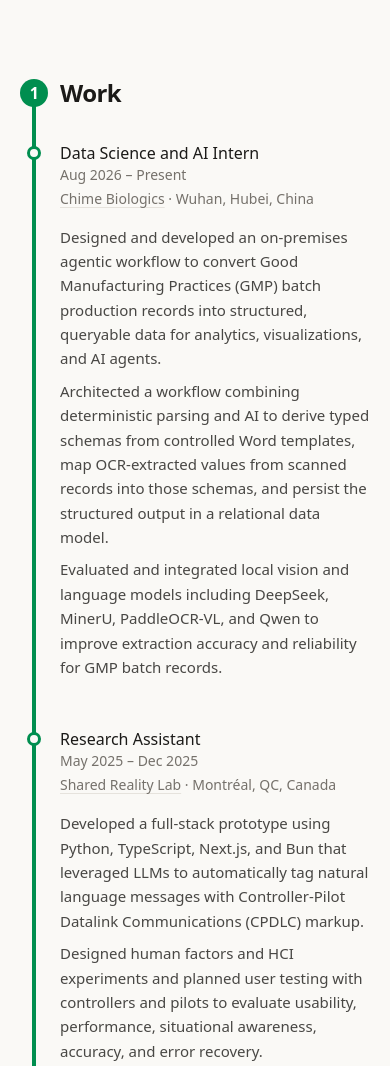
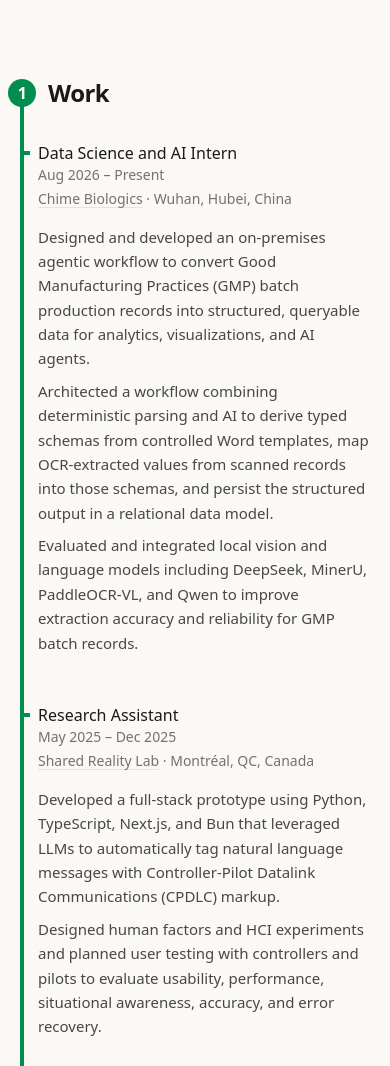
Before and after one commit to flyme2bluemoon/flyme2bluemoon.github.io, an Astro site: page / in a window 390 px wide. Shown: the part 748-1814 px from the top of the page. Built offline with nearby package versions, Linux system fonts and the light colour scheme; Astro itself is replaced by a stand-in of ours.

Commit message:
Compact transit lines on phones and drop the current-stop marker

```diff
--- a/src/components/Entry.astro
+++ b/src/components/Entry.astro
@@ -3,20 +3,18 @@
 // The `meta` slot fills the right side of the title row (dates, links); the `subtitle`
 // slot can replace the plain-text subtitle when it needs links. Set `inlineMeta` to place
 // short meta (e.g. an icon) right after the title instead of at the far side of the row.
-// Set `current` for the entry happening now; a TransitLine marks it as the train's stop.
 interface Props {
   title: string;
   href?: string;
   subtitle?: string;
   points: string[];
   inlineMeta?: boolean;
-  current?: boolean;
 }
 
-const { title, href, subtitle, points, inlineMeta = false, current = false } = Astro.props;
+const { title, href, subtitle, points, inlineMeta = false } = Astro.props;
 ---
 
-<li data-current={current || undefined}>
+<li>
   <div
     class:list={[
       "flex",
--- a/src/components/TransitLine.astro
+++ b/src/components/TransitLine.astro
@@ -1,7 +1,8 @@
 ---
 // A Work or Projects section drawn as a metro line, in the style of Montréal's STM: a numbered
 // route bullet beside the heading, and a coloured track running down from it through a
-// station for each Entry. An Entry marked `current` is the stop the train is at.
+// station for each Entry. On phones the line turns compact, London Underground-style: the
+// track hugs the left edge and stations are ticks, so the entries keep as much width as possible.
 interface Props {
   id: string;
   title: string;
@@ -16,9 +17,10 @@ const List = ordered ? "ol" : "ul";
 
 <section id={id} class="mt-20 scroll-mt-8" style={`--line: ${color}`}>
   <h2 class="mb-8 flex items-center gap-3 text-2xl font-semibold tracking-tight">
-    {/* Sits above the track, which starts behind its centre. */}
+    {/* Sits above the track, which starts behind its centre. On phones it hangs into the page
+         padding so its centre lines up with the compact track. */}
     <span
-      class="relative z-10 grid size-7 shrink-0 place-items-center rounded-full bg-(--line) text-base font-bold text-white"
+      class="relative z-10 -ml-3 grid sm:ml-0 size-7 shrink-0 place-items-center rounded-full bg-(--line) text-base font-bold text-white"
       aria-hidden="true"
     >
       {number}
@@ -33,17 +35,25 @@ const List = ordered ? "ol" : "ul";
 <style>
   .line {
     /* Space between stations, the track's centre from the left edge (the bullet's centre),
-       and each station's height: the middle of the entry title's first line. */
+       each station's height (the middle of the entry title's first line), and the text inset. */
     --gap: 3rem;
-    --track-x: 0.875rem;
+    --track-x: 0.125rem;
     --stop-y: 0.75rem;
     --track: 4px;
     --dot: 0.875rem;
+    --inset: 1.125rem;
 
     position: relative;
     display: flex;
     flex-direction: column;
     gap: var(--gap);
+  }
+
+  @media (width >= 40rem) {
+    .line {
+      --track-x: 0.875rem;
+      --inset: 2.5rem;
+    }
   }
 
   /* Track from the route bullet down to the first station. The bullet's centre is the
@@ -60,7 +70,7 @@ const List = ordered ? "ol" : "ul";
 
   .line > :global(li) {
     position: relative;
-    padding-left: 2.5rem;
+    padding-left: var(--inset);
   }
 
   /* Track from each station to the next one. */
@@ -80,32 +90,27 @@ const List = ordered ? "ol" : "ul";
     background: linear-gradient(var(--line) calc(100% - 6rem), transparent);
   }
 
-  /* The station. */
+  /* The station: on phones, a short tick off the right of the track. */
   .line > :global(li)::after {
     content: "";
     position: absolute;
-    top: calc(var(--stop-y) - var(--dot) / 2);
-    left: calc(var(--track-x) - var(--dot) / 2);
-    width: var(--dot);
-    height: var(--dot);
-    border: 3px solid var(--line);
-    border-radius: 50%;
-    background: var(--color-paper);
+    top: calc(var(--stop-y) - var(--track) / 2);
+    left: calc(var(--track-x) + var(--track) / 2);
+    width: 0.375rem;
+    height: var(--track);
+    background: var(--line);
   }
 
-  /* The current stop blinks like the one on a train's route map. */
-  @media (prefers-reduced-motion: no-preference) {
-    .line > :global(li[data-current])::after {
-      animation: arriving 2s ease-out infinite;
-    }
-  }
-
-  @keyframes arriving {
-    from {
-      box-shadow: 0 0 0 0 color-mix(in srgb, var(--line) 55%, transparent);
-    }
-    to {
-      box-shadow: 0 0 0 0.625rem transparent;
+  /* Wider, a ring on the track. */
+  @media (width >= 40rem) {
+    .line > :global(li)::after {
+      top: calc(var(--stop-y) - var(--dot) / 2);
+      left: calc(var(--track-x) - var(--dot) / 2);
+      width: var(--dot);
+      height: var(--dot);
+      border: 3px solid var(--line);
+      border-radius: 50%;
+      background: var(--color-paper);
     }
   }
 </style>
--- a/src/pages/index.astro
+++ b/src/pages/index.astro
@@ -74,7 +74,7 @@ const work = [
   <TransitLine id="work" title="Work" number={1} color="#008e4f" ordered>
     {
       work.map((w) => (
-        <Entry title={w.role} points={w.points} current={w.when.endsWith("Present")}>
+        <Entry title={w.role} points={w.points}>
           <span slot="meta">{w.when}</span>
           <Fragment slot="subtitle">
             <a href={w.orgUrl} class="link">{w.org}</a> · {w.place}
```
